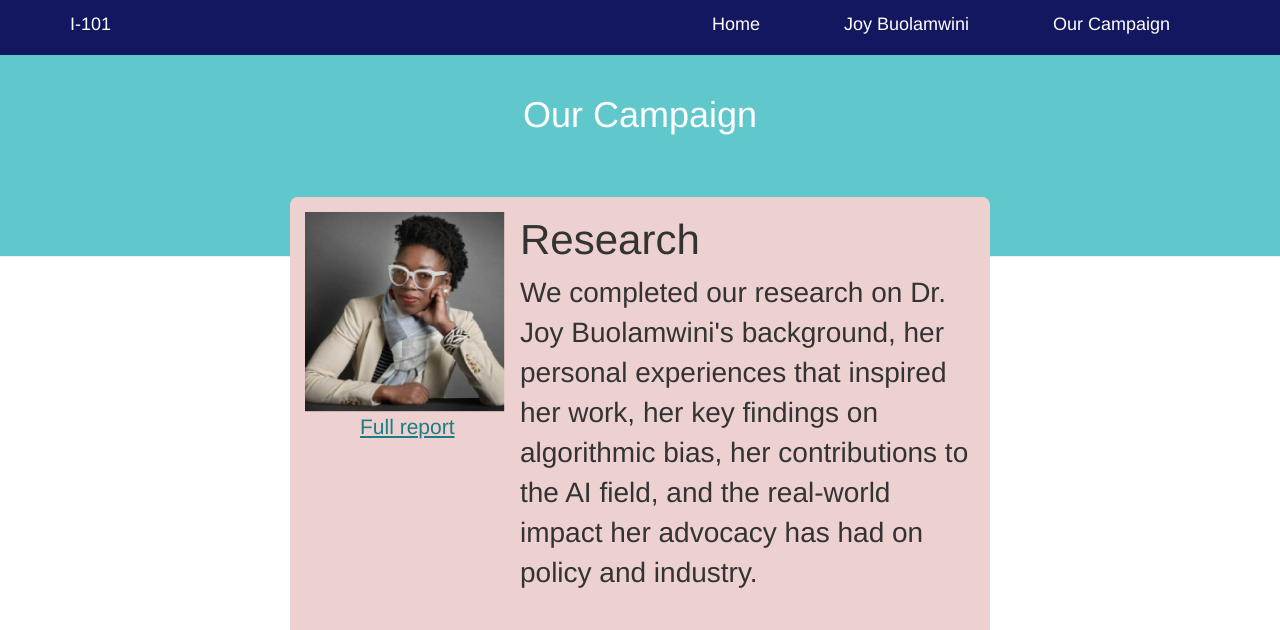
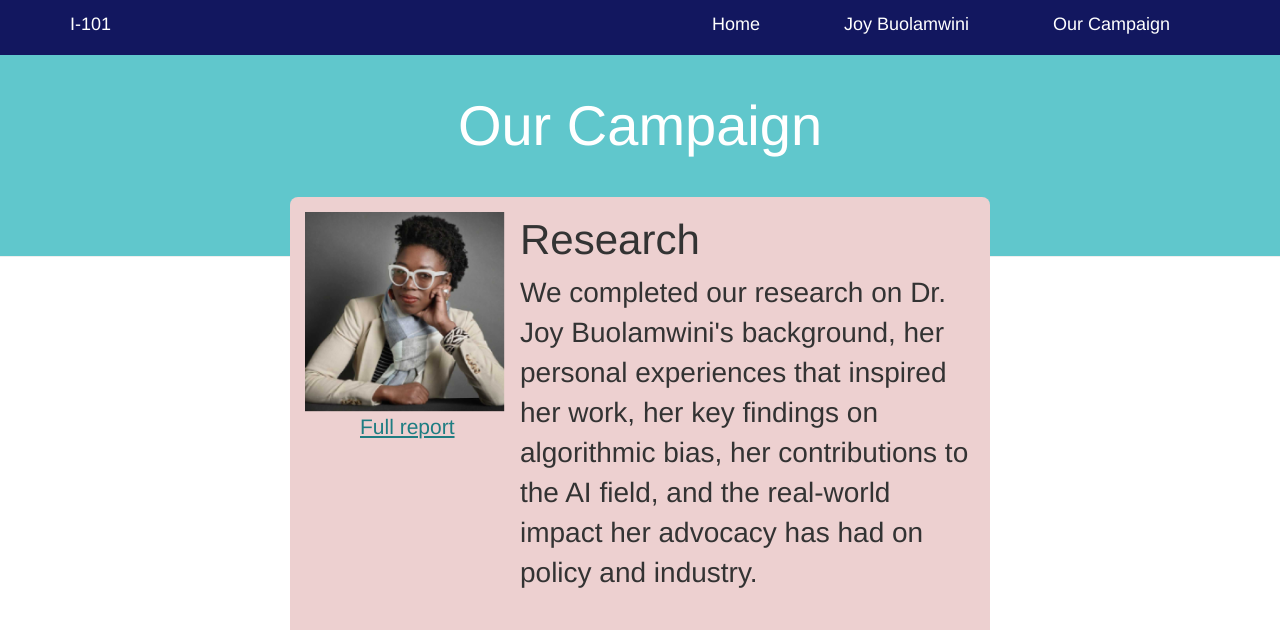
Before and after one commit to Olifanat/underrepresented-innovator-website, a plain HTML site: page process.html in a window 1280 px wide. Shown: the top 630 px of the page. Drawn offline with nearby package versions, Linux system fonts and the light colour scheme.

Commit message:
update classes for process page

```diff
--- a/project.css
+++ b/project.css
@@ -36,6 +36,7 @@ h1.header-text
 {
     font: bold;
     color: white;
+    font-size: 400%;
     margin: -60px;
 }
 
@@ -43,9 +44,9 @@ h1.header-text
 {
     background-color: #EDD0D0;
     border-radius: 8px;
-    margin: -60px auto 0 auto;
-    width: 700px;
-    height: 500px;
+    margin: -60px auto 150px auto;
+    max-width: 700px;
+    min-height: 500px;
 }
 
 a.report
@@ -79,4 +80,5 @@ p.box-text
 {
     font-size: 200%;
 }
+
 /* End of section */
```
